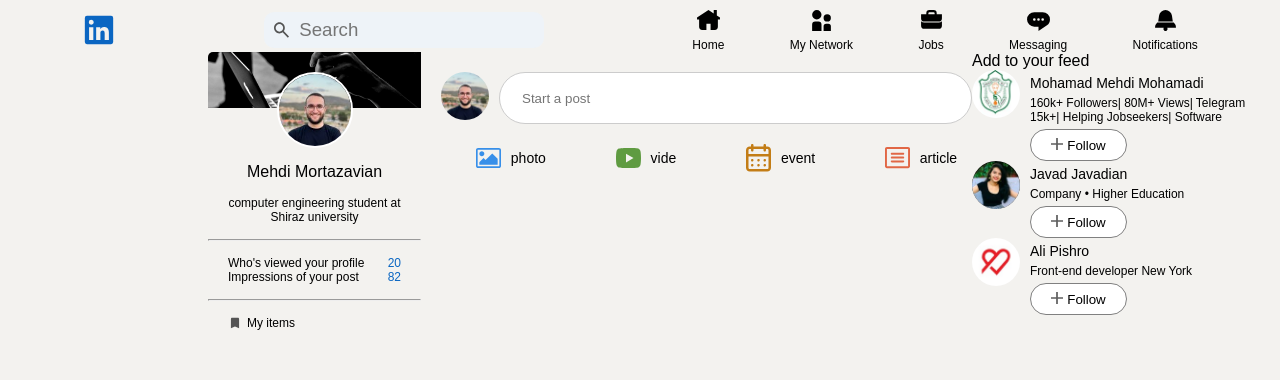
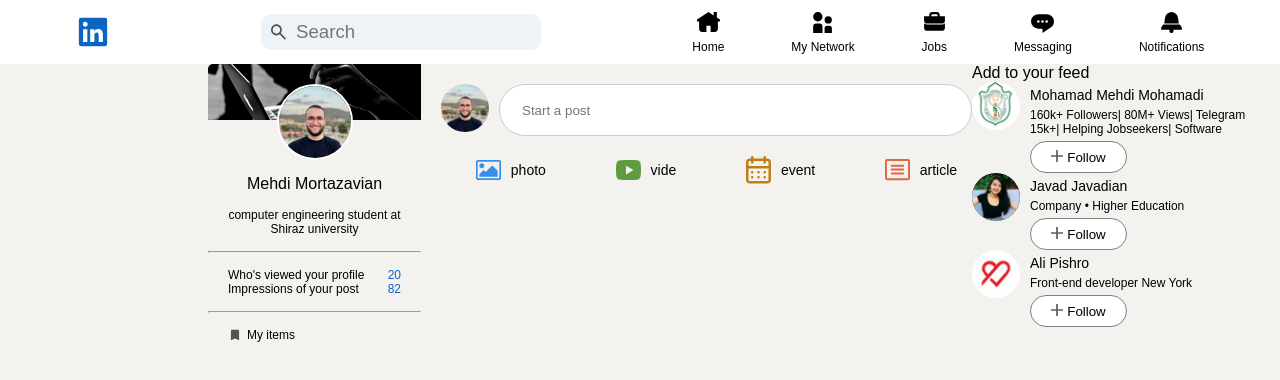
Before and after one commit to mortazavian/Linkedin-React-Js, a React (Vite) app: page / in a window 1280 px wide. Shown: the top 380 px of the page. Built offline with nearby package versions, Linux system fonts and the light colour scheme.

Commit message:
default margins overwrote

```diff
--- a/src/components/Header/styles/Header.css
+++ b/src/components/Header/styles/Header.css
@@ -1,4 +1,10 @@
 header {
   display: flex;
   justify-content: space-around;
+  background-color: #fff;
+  padding-top: 10px;
+  padding-bottom: 10px;
+  margin-left: -8px;
+  margin-top: -8px;
+  margin-right: -8px;
 }
```
